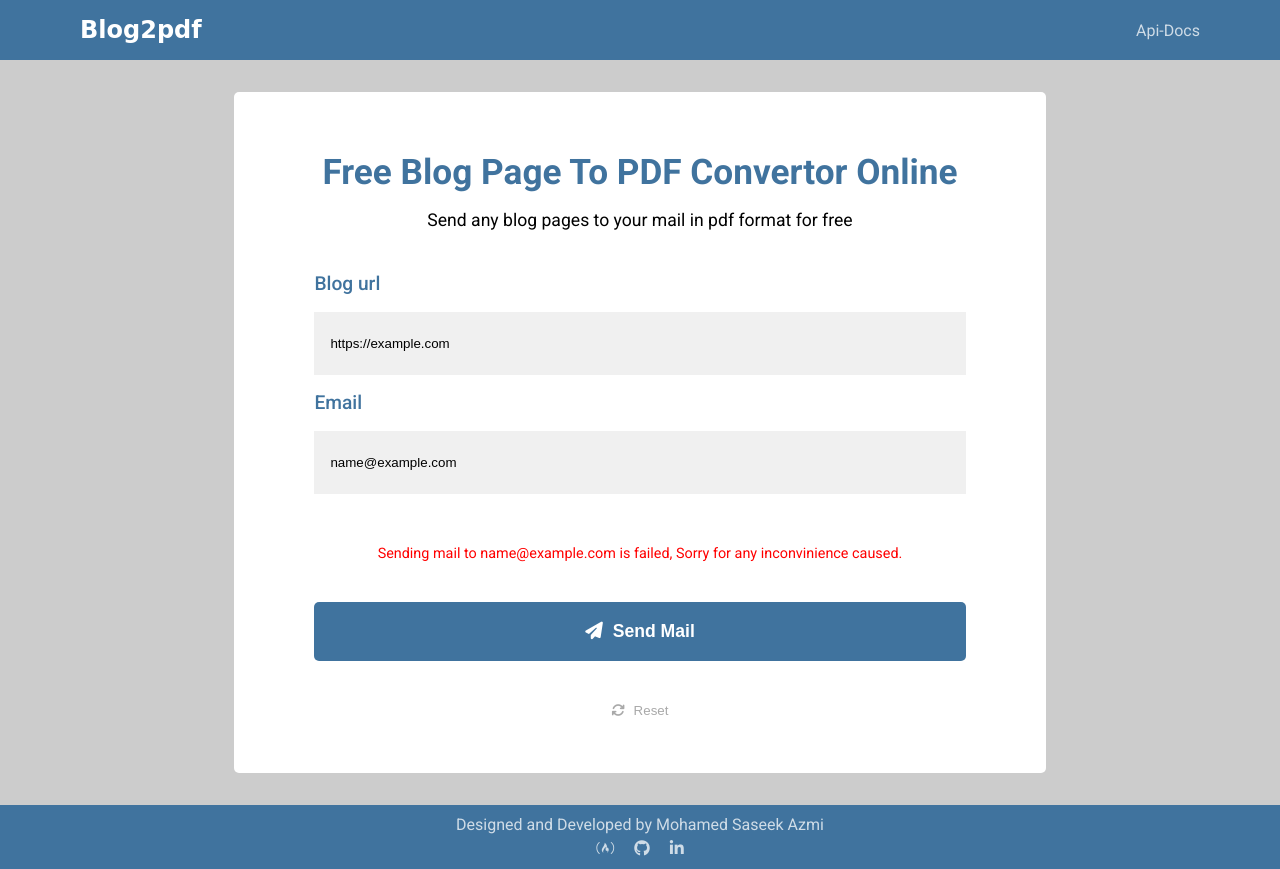
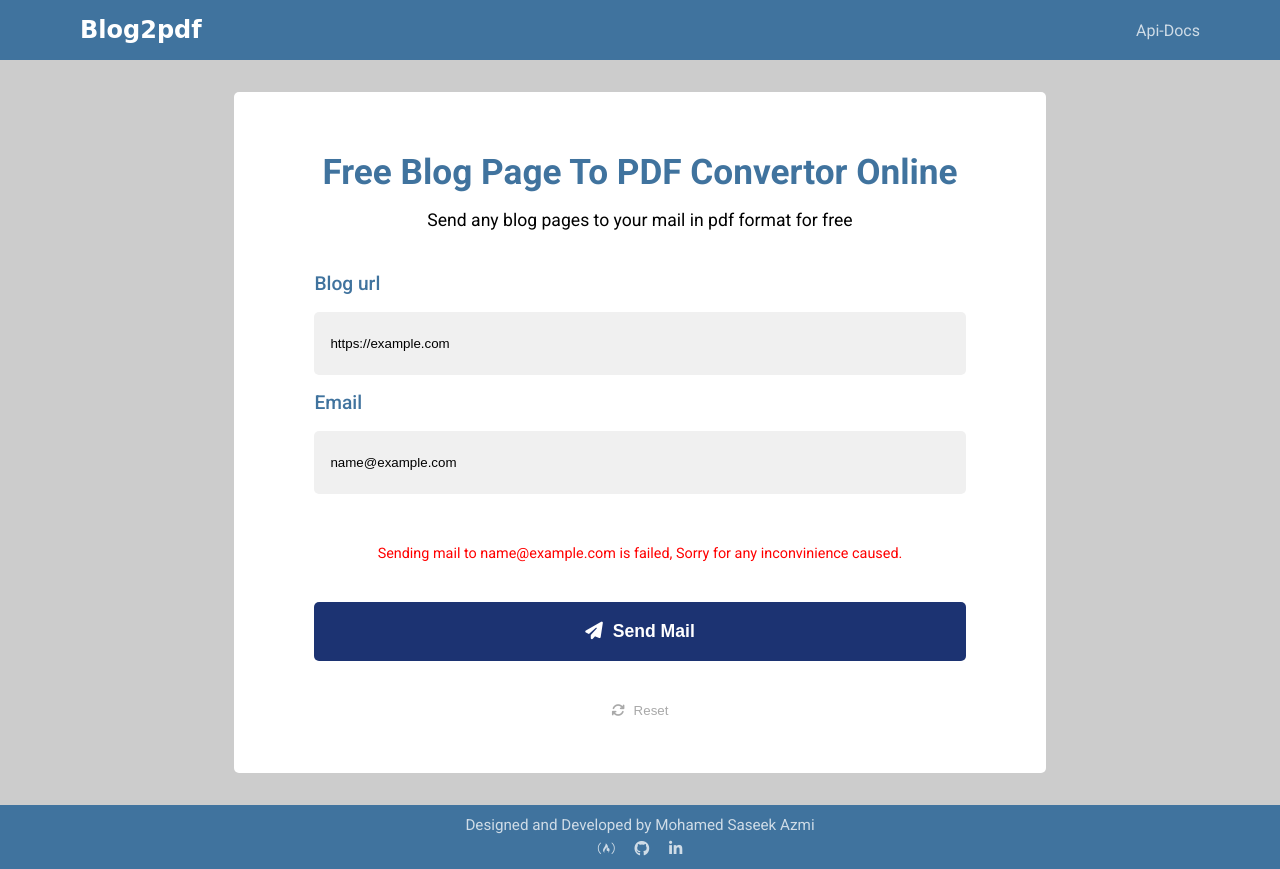
Before and after one commit to Saseekazmi/blog2pdf, a website: page site/index.html in a window 1280 px wide. Both pictures are taken after typing "https://example.com", "name@example.com" into the empty fields and a click on the button "Send Mail". Drawn offline with Linux system fonts and the light colour scheme; no server answers; a web font is replaced by a local one.

Commit message:
Layout changes

```diff
--- a/site/index.html
+++ b/site/index.html
@@ -42,7 +42,7 @@
                         <div>
                             <label for="blogAddress">Blog url</label>
                             <input type="url" name="blogAddress" id="blogAddress"
-                                placeholder="Please paste Blog URL here" required>
+                                placeholder="Please paste blog url here" required>
                         </div>
                         <div>
                             <label for="email">Email</label>
--- a/site/styles/blog2pdfhome.css
+++ b/site/styles/blog2pdfhome.css
@@ -1,4 +1,4 @@
-@import url('https://fonts.googleapis.com/css2?family=Gugi&family=Roboto:ital,wght@0,400;0,500;0,700;1,400&display=swap');
+@import url("https://fonts.googleapis.com/css2?family=Gugi&family=Roboto:ital,wght@0,400;0,500;0,700;1,400&display=swap");
 
 *,
 *::after,
@@ -9,12 +9,13 @@
 }
 
 :root {
-    font-family: 'Roboto', sans-serif;
+  font-family: "Roboto", sans-serif;
   --default-background-color: #ccc;
   --background-light: rgb(240, 240, 240);
   --default-color: #333;
-    --primarycolor: #40739e;
-    --secondaryColor: rgba(255, 255, 255, 0.75);
+  --primary-color: #40739e;
+  --primary-color-dark: #0d5292;
+  --secondary-color: rgba(255, 255, 255, 0.75);
 }
 
 body {
@@ -30,8 +31,8 @@ body {
 #home-header .navlinks,
 #home-footer {
   width: 100%;
-    background-color: var(--primarycolor);
-    color: var(--secondaryColor);
+  background-color: var(--primary-color);
+  color: var(--secondary-color);
 }
 
 #home-header {
@@ -53,10 +54,11 @@ body {
 }
 
 .brand-logo {
-    font-family: 'Gugi', cursive;
+  font-family: "Gugi", cursive;
   font-size: 1.5em;
   font-weight: bold;
   color: white;
+  cursor: pointer;
 }
 
 #nav-menu .navlinks {
@@ -72,14 +74,14 @@ body {
   margin: 2rem auto;
   padding: 3rem 5rem;
   border-radius: 5px;
-    min-width: 720px;
+  min-width: 400px;
   min-height: 450px;
   line-height: 2rem;
   font-size: 1.1rem;
 }
 
 #form-header {
-    color: var(--primarycolor);
+  color: var(--primary-color);
   padding: 1rem 0.5rem;
 }
 
@@ -89,7 +91,7 @@ body {
 }
 
 #form-input-container label {
-    color: var(--primarycolor);
+  color: var(--primary-color);
   font-size: 1.2rem;
   font-weight: 500;
 }
@@ -98,9 +100,14 @@ body {
   width: 100%;
   margin: 0.75rem 0;
   padding: 1.5rem 1rem;
-    border: none;
+  border: 0px;
+  border-radius: 5px;
   outline: none;
   background-color: var(--background-light);
+}
+
+#form-input-container input:focus {
+  border: 1px solid var(--primary-color-dark);
 }
 
 #formFeedback {
@@ -127,7 +134,7 @@ body {
   width: 100%;
   margin: 2rem auto;
   padding: 1.2rem 4rem;
-    background-color: var(--primarycolor);
+  background-color: var(--primary-color);
   border-radius: 5px;
   color: white;
   font-weight: bold;
@@ -139,11 +146,15 @@ body {
   color: darkgray;
 }
 
-#submit:hover {
+#submit:hover,
+#submit:active,
+#submit:focus {
   background-color: rgb(28, 51, 114);
 }
 
-#reset:hover {
+#reset:hover,
+#reset:active,
+#reset:focus {
   color: var(--default-color);
 }
 
@@ -152,20 +163,23 @@ body {
 }
 
 #home-footer {
-    padding: .5em;
+  padding: 0.5em;
   line-height: 1.5rem;
+  font-size: 0.95em;
 }
 
-#home-footer a {
-    color: var(--secondaryColor);
-    margin: .5rem;
+#home-footer .profile-link {
+  color: var(--secondary-color);
+  margin: 0.5rem;
+  border: 0;
 }
 
-#home-footer a:hover {
+#home-footer .profile-link:hover,
+.profile-link:focus-within {
   color: white;
 }
 
-@media (max-width:780px) {
+@media (max-width: 780px) {
   .container {
     max-width: 100%;
   }
@@ -180,7 +194,7 @@ body {
   }
 }
 
-@media (max-width:420px) {
+@media (max-width: 420px) {
   #form-container {
     padding: 2rem 1rem;
     font-size: 0.95rem;
```
Lines whose indentation alone changed are shown as unchanged.
